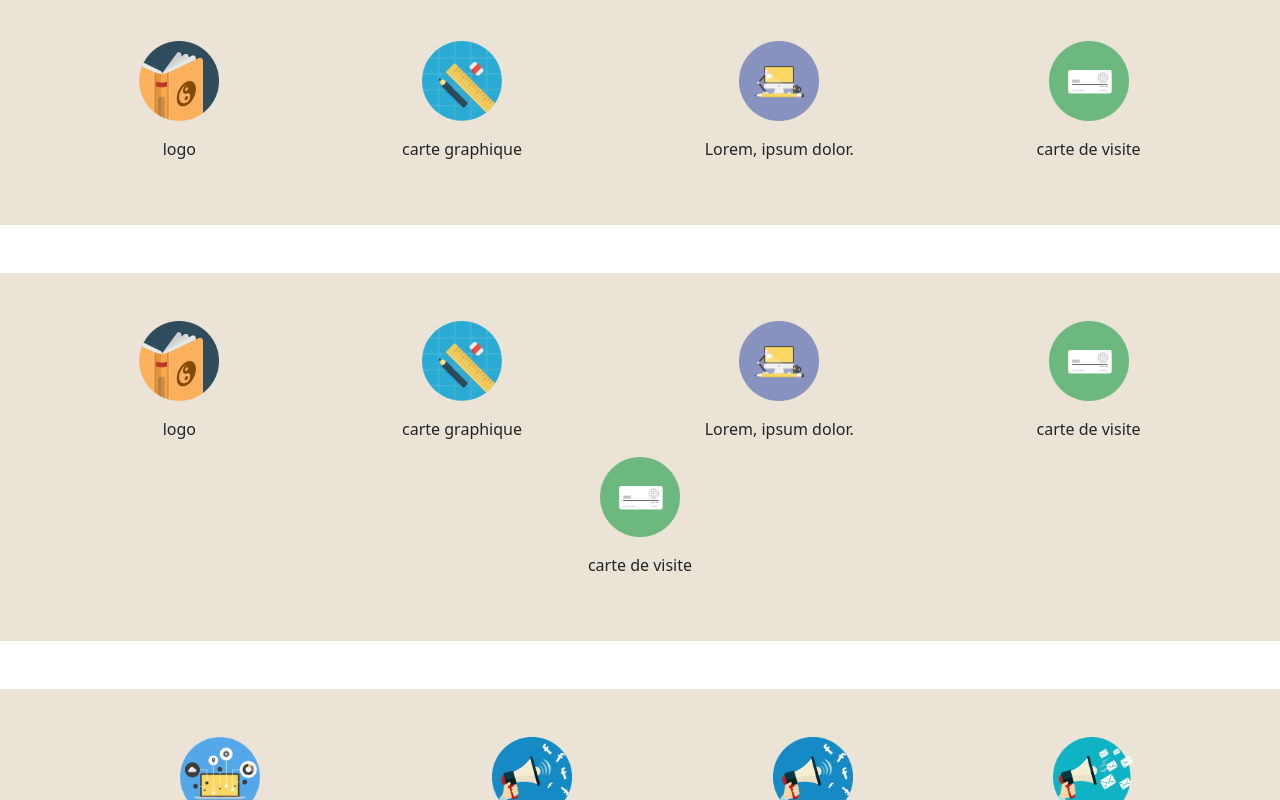
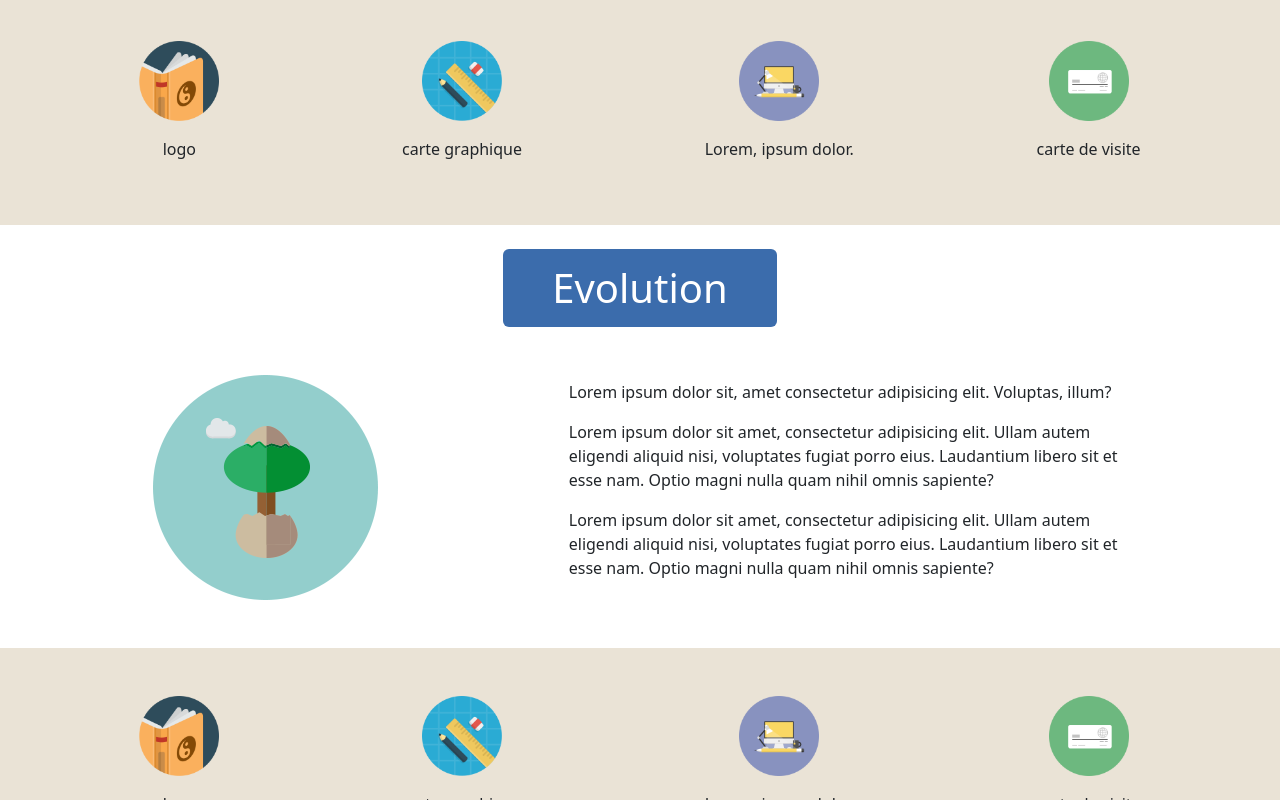
Before and after one commit to Osama-Jeb/Project-YoucommuniK-bootstrap, a website: page index.html in a window 1280 px wide. Shown: the part 560-1360 px from the top of the page. Drawn offline with nearby package versions, Linux system fonts and the light colour scheme.

Commit message:
section evo

```diff
--- a/index.html
+++ b/index.html
@@ -46,7 +46,7 @@
                 </a></li>
         </ul>
     </nav>
-    <!-- Eclosion -->
+    <!-- Eclosion button-->
     <div class="d-flex justify-content-center align-items-center mt-4 mb-5 ">
         <button class="btn bg-deep text-white px-5 py-2 fs-1">
             Eclosion
@@ -54,6 +54,7 @@
 
     </div>
 
+    <!-- Eclosion image + text  -->
     <div
         class="container d-flex flex-column flex-lg-row text-center text-lg-start justify-content-around align-items-center mt-2 mb-4 gap-5">
         <img src="./public/img/icon-eclosion.png" alt="">
@@ -67,6 +68,7 @@
         </div>
     </div>
 
+    <!-- Eclosion Icons -->
     <div class="bg-beige d-lg-flex justify-content-around p-5">
         <div class="text-center">
             <img src="./public/img/Logo-logo.png" width="80px" height="80px" alt="">
@@ -90,6 +92,29 @@
 
     </div>
 
+    <!-- Evo button -->
+    <div class="d-flex justify-content-center align-items-center mt-4 mb-5 ">
+        <button class="btn bg-deep text-white px-5 py-2 fs-1">
+            Evolution
+        </button>
+    </div>
+
+    <!-- Evo image + text -->
+    <div
+        class="container d-flex flex-column flex-lg-row text-center text-lg-start justify-content-around align-items-center mt-2 mb-4 gap-5">
+        <img src="./public/img/icon-evolution.png" alt="">
+        <div class="w-50">
+            <p>Lorem ipsum dolor sit, amet consectetur adipisicing elit. Voluptas, illum?</p>
+            <p>Lorem ipsum dolor sit amet, consectetur adipisicing elit. Ullam autem eligendi aliquid nisi, voluptates
+                fugiat porro eius. Laudantium libero sit et esse nam. Optio magni nulla quam nihil omnis sapiente?</p>
+            <p>Lorem ipsum dolor sit amet, consectetur adipisicing elit. Ullam autem eligendi aliquid nisi, voluptates
+                fugiat porro eius. Laudantium libero sit et esse nam. Optio magni nulla quam nihil omnis sapiente?</p>
+
+        </div>
+    </div>
+
+
+    <!-- Evo Icons -->
     <div class="bg-beige p-5 mt-5">
         <div class="d-lg-flex justify-content-around">
             <div class="text-center">
```
